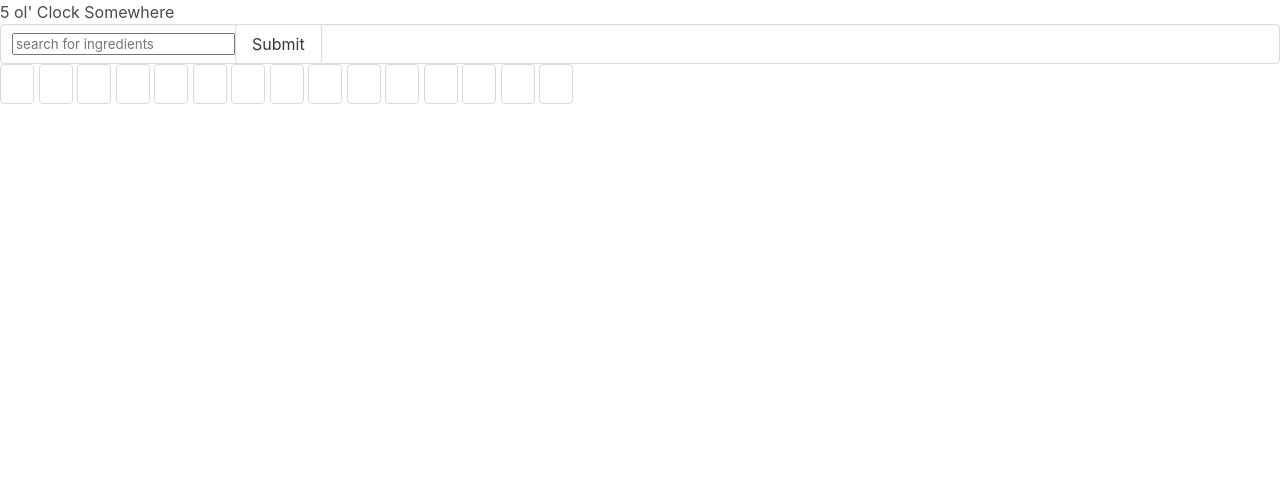
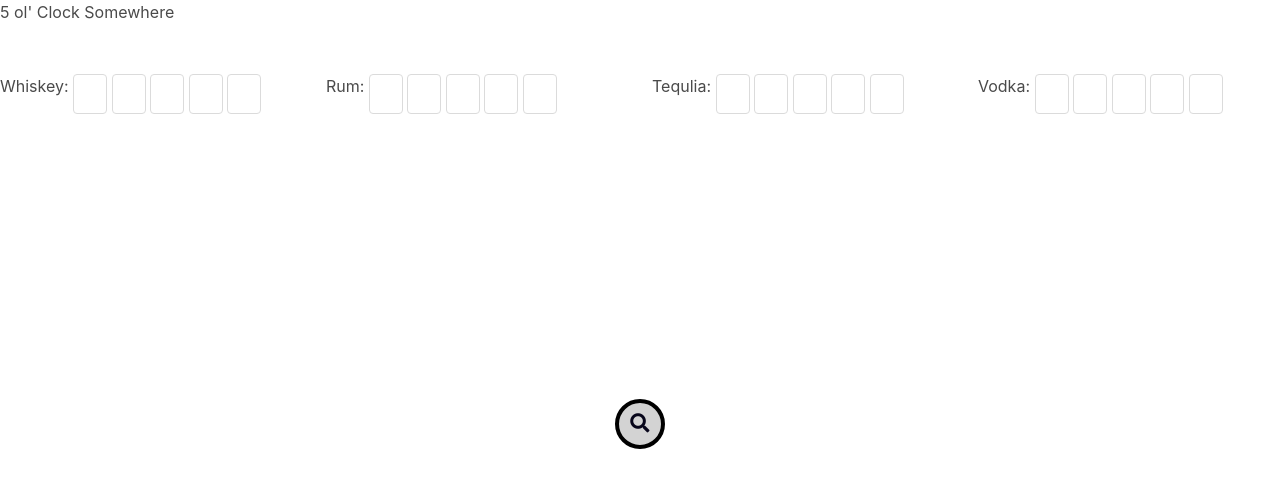
Before and after one commit to stephenfink/5-O-clock-somewhere, a plain HTML site: page ingredients.html in a window 1280 px wide. Drawn offline with nearby package versions, Linux system fonts and the light colour scheme; files whose address does not match are found by name.

Commit message:
searchbar

```diff
--- a/assets/css/style.css
+++ b/assets/css/style.css
@@ -1,3 +1,70 @@
 .title{
     text-align: center;
 }
+/* ingrediant search bar line for 4-70*/
+body {
+  padding: 0;
+  margin: 0;
+  height: 100vh;
+  width: 100%;
+
+}
+
+form{
+  position: relative;
+  top: 50%;
+  left: 50%;
+  transform: translate(-50%,-50%);
+  transition: all 1s;
+  width: 50px;
+  height: 50px;
+  background: lightgray;
+  box-sizing: border-box;
+  border-radius: 25px;
+  border: 4px solid black;
+  padding: 5px;
+}
+
+input{
+  position: absolute;
+  top: 0;
+  left: 0;
+  width: 100%;;
+  height: 42.5px;
+  line-height: 30px;
+  outline: 0;
+  border: 0;
+  display: none;
+  font-size: 1em;
+  border-radius: 20px;
+  padding: 0 20px;
+}
+
+.fa{
+  box-sizing: border-box;
+  padding: 10px;
+  width: 42.5px;
+  height: 42.5px;
+  position: absolute;
+  top: 0;
+  right: 0;
+  border-radius: 50%;
+  color: #07051a;
+  text-align: center;
+  font-size: 1.2em;
+  transition: all 1s;
+}
+
+form:hover{
+  width: 200px;
+  cursor: pointer;
+}
+
+form:hover input{
+  display: block;
+}
+
+form:hover .fa{
+  background: #07051a;
+  color: lightgray;
+}
--- a/ingredients.html
+++ b/ingredients.html
@@ -5,11 +5,12 @@
     <meta name="viewport" content="width=device-width, initial-scale=1.0">
     <link href="assets/css/style.css" rel="stylesheet" type = "text/css">
     <link rel="stylesheet" href="https://cdn.jsdelivr.net/npm/bulma@0.9.0/css/bulma.min.css">
-
+    <!--search bar link-->
+    <link rel="stylesheet" href="https://use.fontawesome.com/releases/v5.3.1/css/all.css" integrity="sha384-mzrmE5qonljUremFsqc01SB46JvROS7bZs3IO2EmfFsd15uHvIt+Y8vEf7N7fWAU" crossorigin="anonymous">
+    <link href="assets/css/style.css" rel="stylesheet" type = "text/css">
+    <link rel="stylesheet" src="https://cdnjs.cloudflare.com/ajax/libs/skeleton/2.0.4/skeleton.css" integrity="sha512-5fsy+3xG8N/1PV5MIJz9ZsWpkltijBI48gBzQ/Z2eVATePGHOkMIn+xTDHIfTZFVb9GMpflF2wOWItqxAP2oLQ==" crossorigin="anonymous" />
     <title>5 ol' Clock Somewhere</title>
 
-    <link href="assets/css/style.css" rel="stylesheet" type = "text/css">
-    <link rel="stylesheet" src="https://cdnjs.cloudflare.com/ajax/libs/skeleton/2.0.4/skeleton.css" integrity="sha512-5fsy+3xG8N/1PV5MIJz9ZsWpkltijBI48gBzQ/Z2eVATePGHOkMIn+xTDHIfTZFVb9GMpflF2wOWItqxAP2oLQ==" crossorigin="anonymous" />
 </head>
 <body>
     <h1>5 ol' Clock Somewhere</h1>
@@ -18,28 +19,48 @@
 <!--other things for drinks-->
 
     <!-- search bar for ingredients-->
-    <div class="input">
-        <input type="text" class="inputValue" placeholder="search for ingredients">
-        <input type="submit" value="Submit" class="button">
-
-    </div>
+    <form action="">
+        <input type="search for ingrediants">
+        <i class="fa fa-search"></i>
+      </form>
 
       <!--15 buttons for the ingredients-->
+    <div class="columns">
+        <div class="column">
+          Whiskey:
           <div class="button" id=""></div>
           <div class="button" id=""></div>
           <div class="button" id=""></div>
           <div class="button" id=""></div>
           <div class="button" id=""></div>
+        </div>
+        <div class="column">
+          Rum:
           <div class="button" id=""></div>
           <div class="button" id=""></div>
           <div class="button" id=""></div>
           <div class="button" id=""></div>
           <div class="button" id=""></div>
+        </div>
+        <div class="column">
+          Tequlia:
           <div class="button" id=""></div>
           <div class="button" id=""></div>
           <div class="button" id=""></div>
           <div class="button" id=""></div>
           <div class="button" id=""></div>
+        </div>
+        <div class="column">
+          Vodka:
+          <div class="button" id=""></div>
+          <div class="button" id=""></div>
+          <div class="button" id=""></div>
+          <div class="button" id=""></div>
+          <div class="button" id=""></div>
+        </div>
+    </div>
+
+
 
 
     <!--the list of top 3 other wise the list of array of ingredients
```
Also changed, not shown: index.html (+1 -16 lines). Lines whose indentation alone changed are shown as unchanged.
